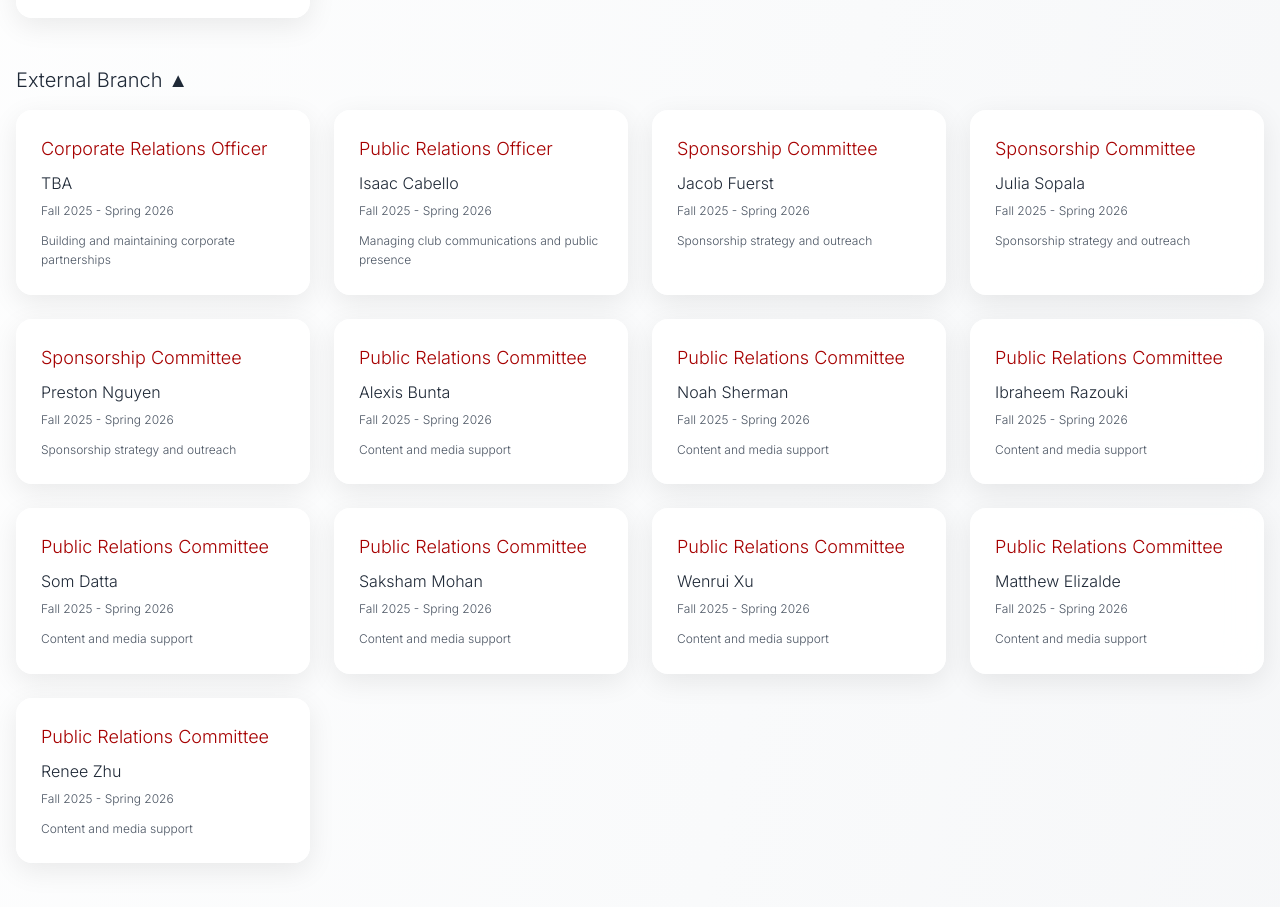
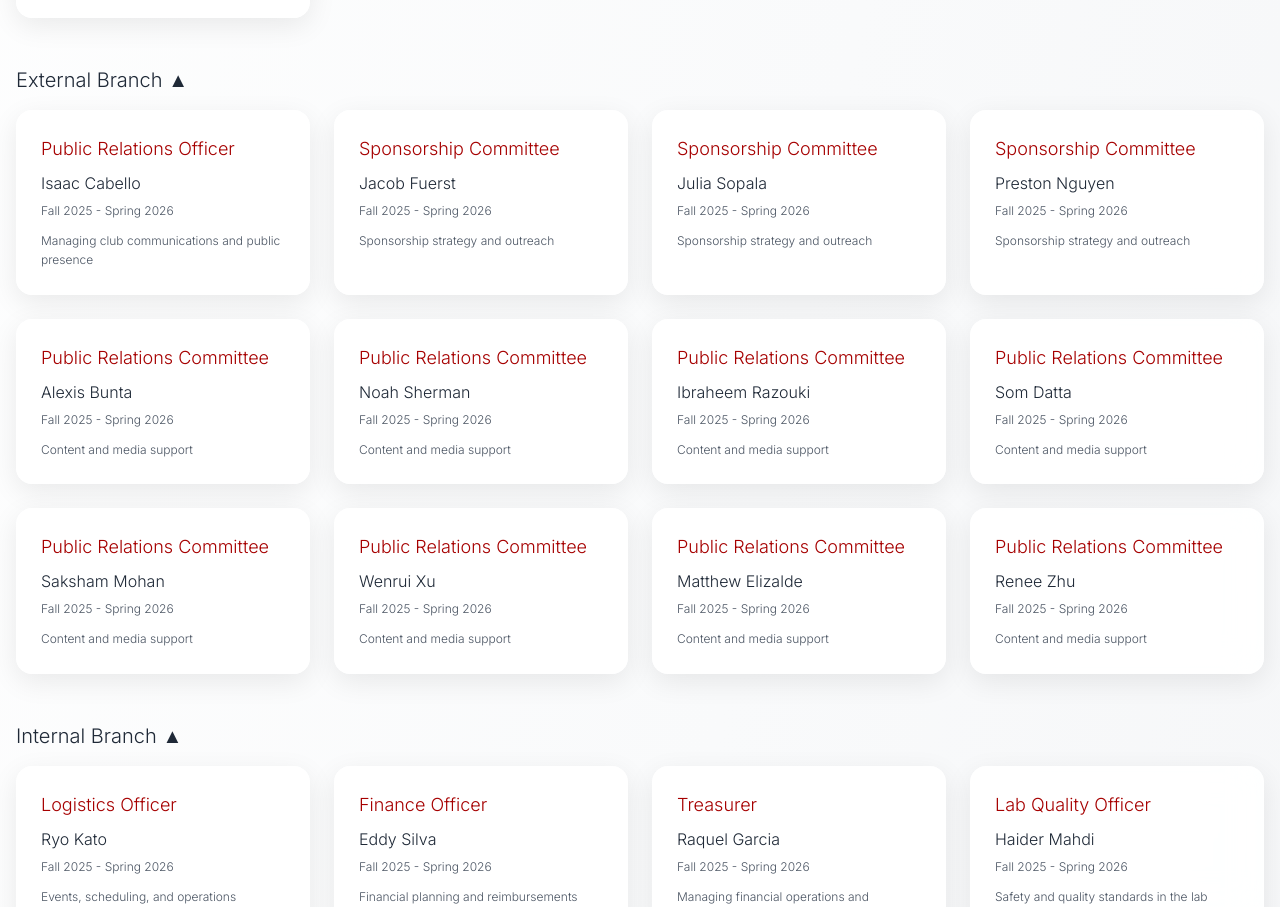
Before and after one commit to turtle-robotics/Turtle-website, a React (Vite) app: page /about in a window 1280 px wide. Shown: the part 2120-3027 px from the top of the page. Built offline with nearby package versions, Linux system fonts and the light colour scheme.

Commit message:
Removed Corporate Relationships officer
ra

```diff
--- a/src/pages/About.jsx
+++ b/src/pages/About.jsx
@@ -38,7 +38,7 @@ const About = () => {
     { role: 'Development Vice President', name: 'Kalen Jaroszewski', period: 'Fall 2025 - Spring 2026', description: 'Driving innovation and research advancement' },
 
     // External Branch — officers then committee members
-    { role: 'Corporate Relations Officer', name: 'TBA', period: 'Fall 2025 - Spring 2026', description: 'Building and maintaining corporate partnerships' },
+    //{ role: 'Corporate Relations Officer', name: 'TBA', period: 'Fall 2025 - Spring 2026', description: 'Building and maintaining corporate partnerships' },
     { role: 'Public Relations Officer', name: 'Isaac Cabello', period: 'Fall 2025 - Spring 2026', description: 'Managing club communications and public presence' },
     { role: 'Sponsorship Committee', name: 'Jacob Fuerst', period: 'Fall 2025 - Spring 2026', description: 'Sponsorship strategy and outreach' },
     { role: 'Sponsorship Committee', name: 'Julia Sopala', period: 'Fall 2025 - Spring 2026', description: 'Sponsorship strategy and outreach' },
```
